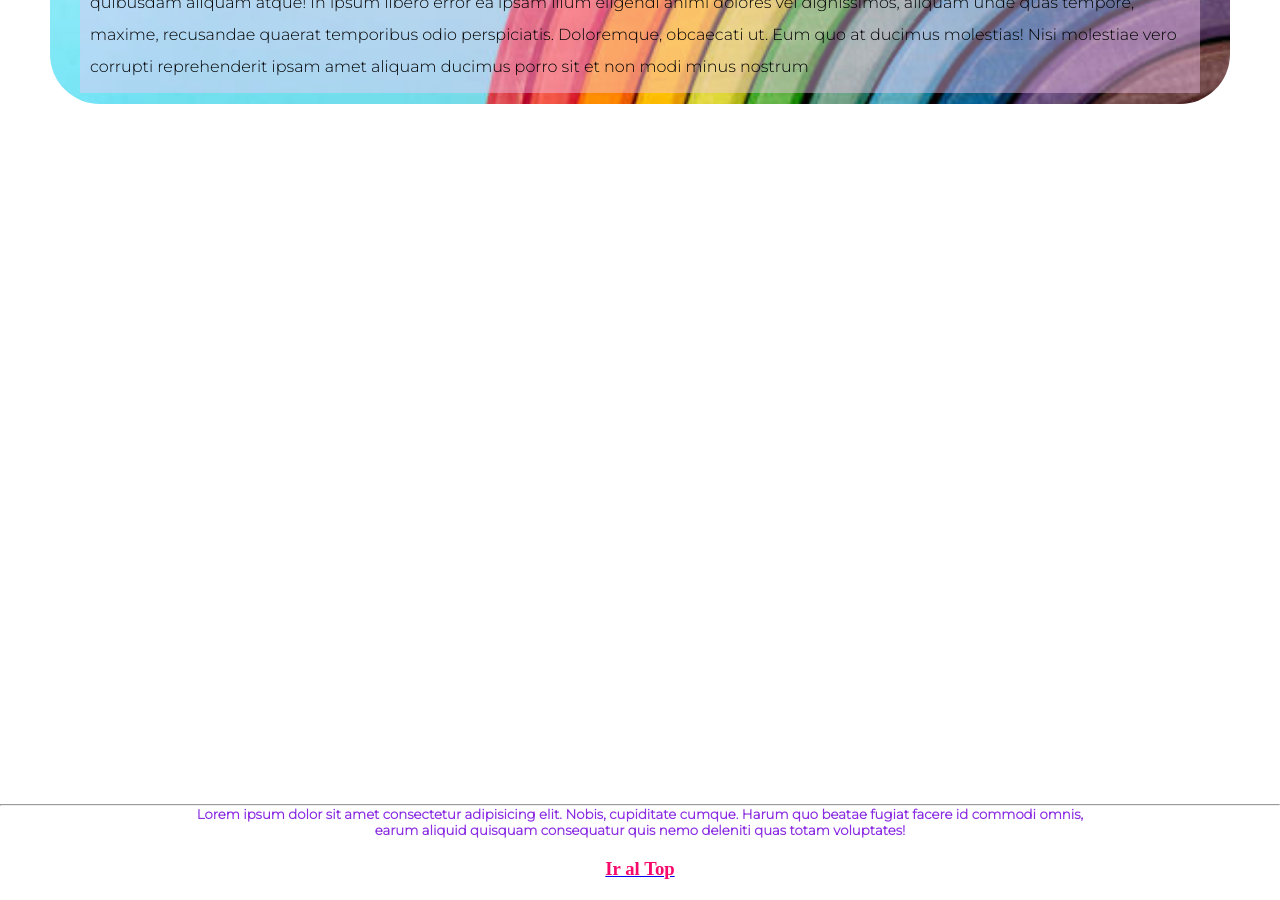
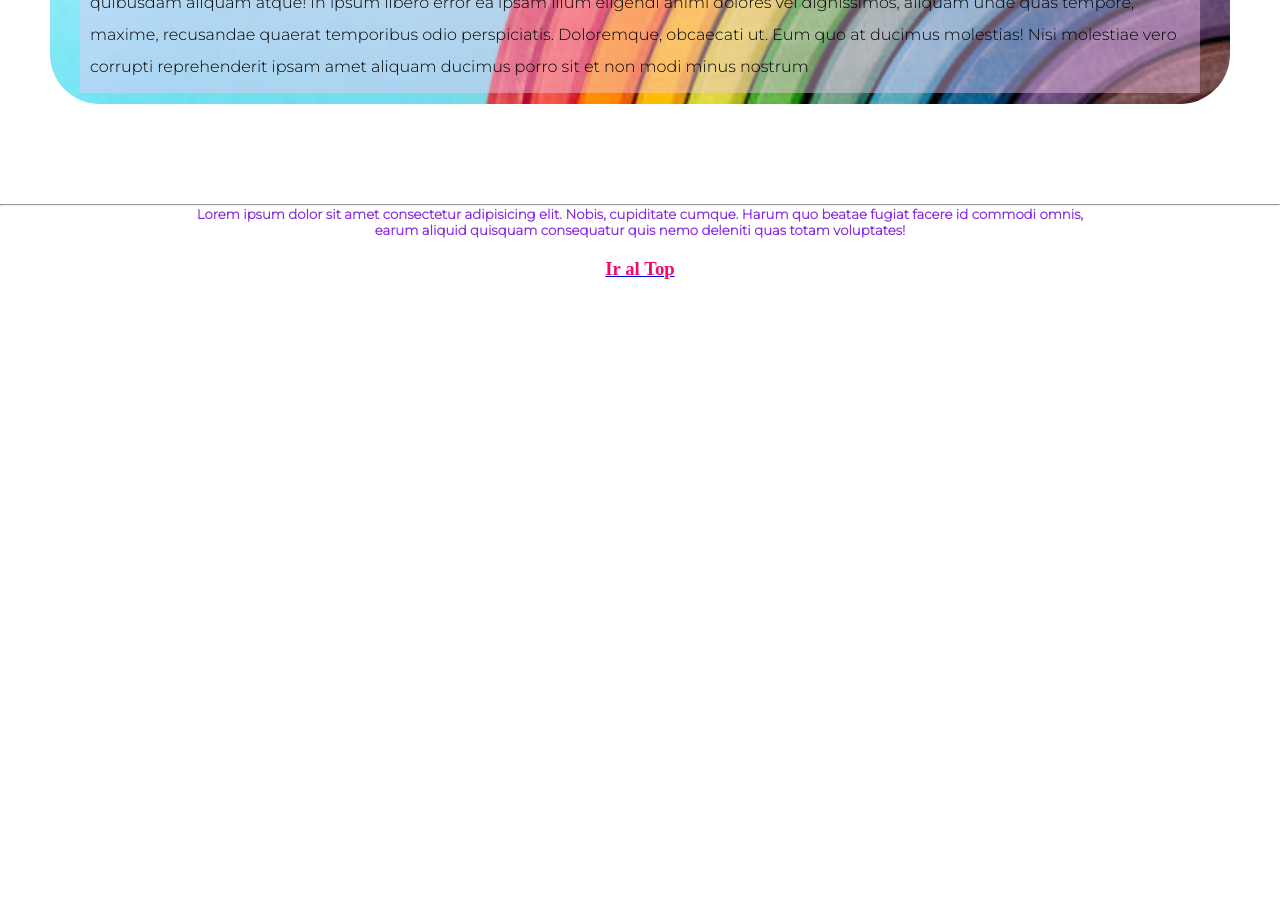
Before and after one commit to marcefernandez/ProyectoFinal-FernandezMarcelo, a plain HTML site: page index.html in a window 1280 px wide. Shown: the part 1399-2299 px from the top of the page. After the commit the page ends 1699 px from the top, so only its background shows below. Drawn offline with Linux system fonts and the light colour scheme; a web font is replaced by a local one.

Commit message:
cambie footer

```diff
--- a/css/estilo.css
+++ b/css/estilo.css
@@ -144,6 +144,7 @@ input.src{
     background-color: #f5c6f36c;
     line-height: 2;
     padding: 10px;
+
 }
 
 .section3{
@@ -350,13 +351,12 @@ translateZ(400px);}
     color: #3498db;
 }
 
+/*estilo footer*/
 
 footer{
-    margin-top: 700px;
+    margin-top: 100px;
     text-align: center;
     height: 80px;
-
-
 }
 
 h5{
```
